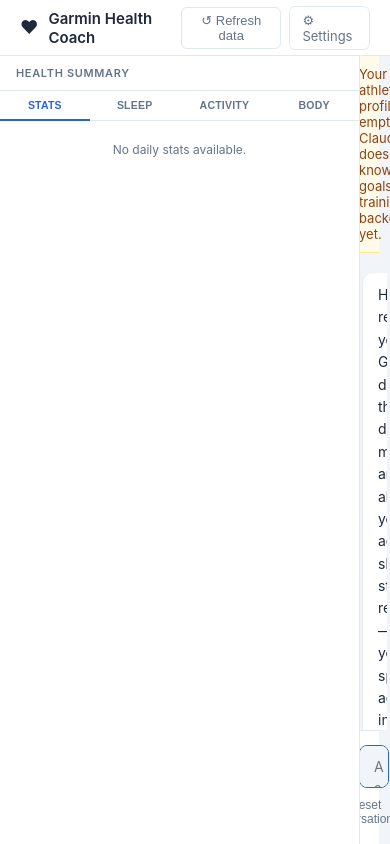
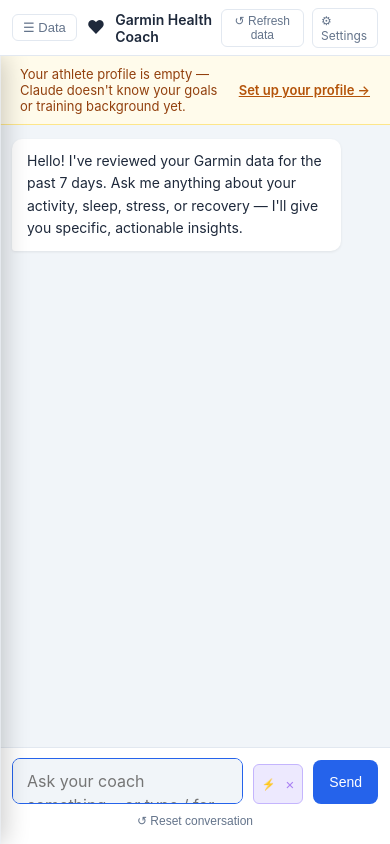
Before and after one commit to duvalcyril/Claude4Garmin, a FastAPI app: template templates/index.html in a window 390 px wide. Run offline with FastAPI, Linux system fonts and the light colour scheme; the template is opened without the code that fills it, so the values that code supplies are empty; some libraries are stand-ins or nearby versions.

Commit message:
feat: Implement mobile sidebar toggle and backdrop for improved navigation

```diff
--- a/static/app.js
+++ b/static/app.js
@@ -278,6 +278,7 @@ async function refreshData() {
     } catch {
       // Sidebar update failed — data is still fresh on the server side
     }
+    closeSidebar();
     appendMessage("coach", "✓ Garmin data refreshed.");
   } else {
     appendMessage("coach", `⚠ Refresh failed: ${data.error || "Unknown error"}`);
@@ -330,6 +331,20 @@ inputEl.addEventListener("keydown", (e) => {
 // Focus input on load
 inputEl.focus();
 
+// ── Mobile sidebar toggle ─────────────────────────────────────────
+
+const sidebarToggleBtn = document.getElementById("btn-sidebar-toggle");
+const sidebarBackdrop  = document.getElementById("sidebar-backdrop");
+const sidebarEl        = document.getElementById("sidebar");
+
+function openSidebar()  { sidebarEl.classList.add("sidebar-open");    sidebarBackdrop.classList.add("active"); }
+function closeSidebar() { sidebarEl.classList.remove("sidebar-open"); sidebarBackdrop.classList.remove("active"); }
+
+sidebarToggleBtn.addEventListener("click", () => {
+  sidebarEl.classList.contains("sidebar-open") ? closeSidebar() : openSidebar();
+});
+sidebarBackdrop.addEventListener("click", closeSidebar);
+
 // ── Sidebar tab switching (event delegation — survives sidebar HTML swaps) ──
 
 document.getElementById("sidebar").addEventListener("click", function(e) {
--- a/static/style.css
+++ b/static/style.css
@@ -891,3 +891,109 @@ html, body {
   text-align: center;
   line-height: 1.5;
 }
+
+/* ── Mobile sidebar toggle (hidden on desktop) ───────────────────── */
+.btn-sidebar-toggle {
+  display: none;
+  background: none;
+  border: 1px solid var(--border);
+  border-radius: 6px;
+  padding: 5px 10px;
+  font-size: 13px;
+  color: var(--muted);
+  cursor: pointer;
+  white-space: nowrap;
+  transition: color .15s, border-color .15s;
+}
+.btn-sidebar-toggle:hover { color: var(--text); border-color: var(--muted); }
+
+/* ── Sidebar backdrop for mobile overlay ─────────────────────────── */
+.sidebar-backdrop {
+  display: none;
+  position: fixed;
+  inset: 0;
+  background: rgba(0,0,0,.45);
+  z-index: 49;
+}
+.sidebar-backdrop.active { display: block; }
+
+/* ── Responsive: mobile ──────────────────────────────────────────── */
+@media (max-width: 768px) {
+
+  /* Show the sidebar toggle button */
+  .btn-sidebar-toggle { display: block; }
+
+  /* Shrink header items to fit smaller screens */
+  .header { padding: 0 12px; }
+  .header-title { font-size: 14px; }
+  .btn-ghost { font-size: 12px; padding: 4px 8px; }
+
+  /* Layout: remove the fixed sidebar width so chat is full-width */
+  .layout { position: relative; }
+
+  /* Sidebar: slide-in overlay from the left */
+  .sidebar {
+    position: fixed;
+    top: var(--header-h);
+    left: 0;
+    bottom: 0;
+    width: min(340px, 85vw);
+    transform: translateX(-100%);
+    transition: transform .25s ease;
+    z-index: 50;
+    box-shadow: 4px 0 24px rgba(0,0,0,.2);
+  }
+  .sidebar.sidebar-open { transform: translateX(0); }
+
+  /* Chat panel: take the full width */
+  .chat-panel { width: 100%; }
+
+  /* Messages: tighter horizontal padding, wider bubbles */
+  .messages { padding: 14px 12px; gap: 12px; }
+  .message  { max-width: 90%; }
+
+  /* Input area: comfortable touch targets */
+  .input-area { padding: 10px 12px 14px; }
+  /* font-size 16px prevents iOS from zooming in on the textarea */
+  .msg-input  { font-size: 16px; }
+  .btn-send   { height: 44px; padding: 10px 16px; }
+
+  /* ── Settings page ── */
+
+  /* Stack the side-nav above the content */
+  .settings-shell { flex-direction: column; overflow: auto; }
+
+  /* Nav becomes a horizontal scrollable tab strip */
+  .settings-nav {
+    width: 100%;
+    display: flex;
+    flex-direction: row;
+    overflow-x: auto;
+    -webkit-overflow-scrolling: touch;
+    padding: 0;
+    border-right: none;
+    border-bottom: 1px solid var(--border);
+    flex-shrink: 0;
+    height: auto;
+  }
+  .settings-nav-label { display: none; }
+  .settings-nav-item {
+    white-space: nowrap;
+    flex-shrink: 0;
+    border-left: none;
+    border-bottom: 2px solid transparent;
+    padding: 10px 16px;
+  }
+  .settings-nav-item.active {
+    background: #eff6ff;
+    color: var(--accent);
+    border-left-color: transparent;
+    border-bottom-color: var(--accent);
+  }
+
+  /* Content: full width, reduced padding */
+  .settings-content { padding: 20px 16px; }
+
+  /* Two-column grids collapse to single column */
+  .settings-2col { grid-template-columns: 1fr; }
+}
--- a/templates/index.html
+++ b/templates/index.html
@@ -13,6 +13,7 @@
   <!-- ── Header ─────────────────────────────────────────────────────── -->
   <header class="header">
     <div class="header-left">
+      <button class="btn-sidebar-toggle" id="btn-sidebar-toggle" title="Show health data">☰ Data</button>
       <span class="header-icon">❤</span>
       <span class="header-title">Garmin Health Coach</span>
     </div>
@@ -95,6 +96,9 @@
     </main>
   </div>
 
+  <!-- Backdrop for mobile sidebar overlay -->
+  <div class="sidebar-backdrop" id="sidebar-backdrop"></div>
+
   <script src="/static/app.js"></script>
 </body>
 </html>
```
